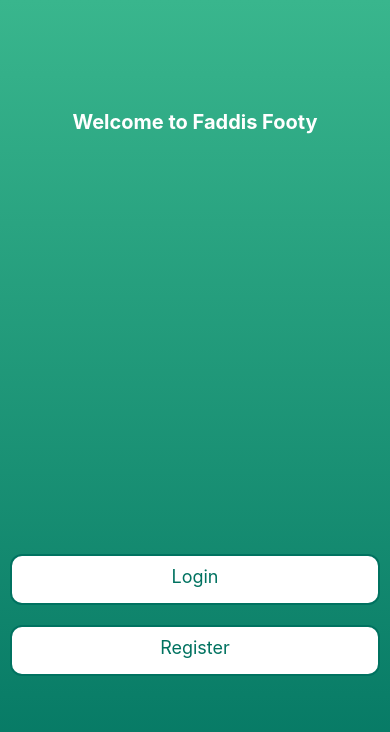
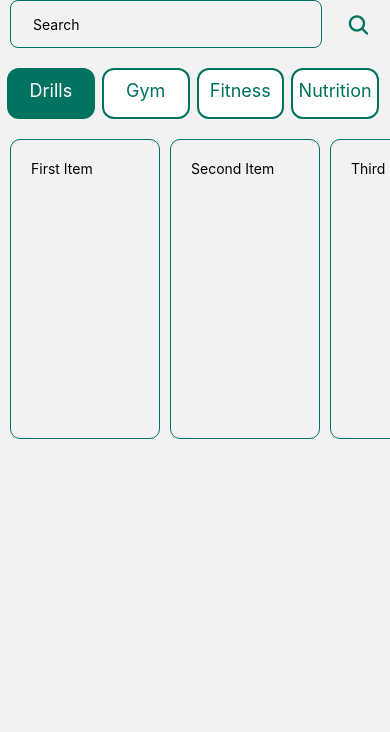
Before and after one commit to nfadd/FaddisFooty, a React Native app in the folder FaddisFooty/: screen /Train in a window 390 px wide. Shown: the top 732 px of the page. Built offline with nearby package versions, Linux system fonts and the light colour scheme.

Commit message:
Simple Train screen user interface

```diff
--- a/FaddisFooty/App.js
+++ b/FaddisFooty/App.js
@@ -1,7 +1,7 @@
 import React from 'react';
 import { NavigationContainer } from '@react-navigation/native';
 import { createNativeStackNavigator } from '@react-navigation/native-stack';
-import { Register, Login, Welcome, Home } from './screens';
+import { Register, Login, Welcome, Home, Train } from './screens';
 import { StyleSheet } from 'react-native';
 import NavBar from './components/NavBar';
 
@@ -16,6 +16,7 @@ export default function App() {
         <Stack.Screen name="Login" component={Login} options={options.screen}/>
         <Stack.Screen name="Register" component={Register} options={options.screen}/>
         <Stack.Screen name="Home" component={Home} options={options.screen}/>
+        <Stack.Screen name="Train" component={Train} options={options.screen}/>
         <Stack.Screen name="NavBar" component={NavBar} options={options.screen}/>
       </Stack.Navigator>
     </NavigationContainer>
--- a/FaddisFooty/components/NavBar.js
+++ b/FaddisFooty/components/NavBar.js
@@ -2,7 +2,7 @@ import { StyleSheet, Image } from 'react-native';
 import React from 'react';
 import { createBottomTabNavigator } from '@react-navigation/bottom-tabs';
 import { Ionicons, FontAwesome, AntDesign } from '@expo/vector-icons';
-import { Home } from '../screens';
+import { Home, Train } from '../screens';
 import COLORS from '../constants/colors';
 
 const Tab = createBottomTabNavigator();
@@ -23,7 +23,7 @@ const NavBar = ({ route }) => {
         />
         <Tab.Screen
             name='Train'
-            component={Home}
+            component={Train}
             initialParams={route.params}
             options={{
                 ...options.screen,
--- /dev/null
+++ b/FaddisFooty/screens/Train.js
@@ -0,0 +1,143 @@
+import { View, Text, Image, StyleSheet, TextInput, TouchableOpacity, Animated, Dimensions, FlatList, StatusBar } from 'react-native';
+import React, { useRef } from 'react';
+import { SafeAreaView } from 'react-native-safe-area-context';
+import COLORS from '../constants/colors';
+import { Ionicons, FontAwesome, AntDesign } from '@expo/vector-icons';
+import Button from '../components/Button';
+
+const Train = () => {
+    const { width } = Dimensions.get('window');
+    const animation = useRef(new Animated.Value(0)).current;
+    const searchBarRef = useRef(null);
+
+    const onSearch = () => {
+        Animated.spring(animation, {
+            toValue: width * 1,
+            useNativeDriver: true,
+        }).start();
+        searchBarRef.current.focus();
+    };
+
+    const DATA = [
+        {
+          id: 'bd7acbea-c1b1-46c2-aed5-3ad53abb28ba',
+          title: 'First Item',
+        },
+        {
+          id: '3ac68afc-c605-48d3-a4f8-fbd91aa97f63',
+          title: 'Second Item',
+        },
+        {
+          id: '58694a0f-3da1-471f-bd96-145571e29d72',
+          title: 'Third Item',
+        },
+    ];
+
+    const Item = ({ exercise }) => {
+        return (
+            <View>
+                <Text style={styles.card}>{exercise.title}</Text>
+            </View>
+        );
+    }
+
+  return (
+    <SafeAreaView style={{flex: 1, marginTop: StatusBar.currentHeight || 0}}>
+        <View>
+            <View style={styles.textbox}>
+                <TextInput
+                    ref={searchBarRef}
+                    placeholder='Search'
+                >
+                </TextInput>
+            </View>
+            <TouchableOpacity
+                style={styles.search}
+                onPress={onSearch}
+            >
+                <Ionicons
+                    name='search'
+                    size={24}
+                    color={COLORS.primary}
+                />
+            </TouchableOpacity>
+        </View>
+
+        <View style={styles.categories}>
+            <Button
+                text='Drills'
+                filled
+                style={styles.category}
+            />
+            <Button
+                text='Gym'
+                // filled
+                style={styles.category}
+            />
+            <Button
+                text='Fitness'
+                // filled
+                style={styles.category}
+            />
+            <Button
+                text='Nutrition'
+                // filled
+                style={styles.category}
+            />
+        </View>
+
+        <View style={styles.drills}>
+            <FlatList
+                data={DATA}
+                renderItem={({item}) => <Item exercise={item}/>}
+                keyExtractor={(item) => item.id}
+                horizontal
+            >
+            </FlatList>
+        </View>
+    </SafeAreaView>
+  )
+};
+
+const styles = StyleSheet.create({
+    textbox: {
+        width: '80%',
+        height: 48,
+        borderColor: COLORS.primary,
+        borderWidth: 1,
+        borderRadius: 8,
+        justifyContent: 'center',
+        paddingLeft: 22,
+        marginLeft: 10
+    },
+    search: {
+        position: 'absolute',
+        alignSelf: 'flex-end',
+        right: '5%',
+        marginTop: '3%',
+    },
+    categories: {
+        paddingTop: 20,
+        flexDirection: 'row'
+    },
+    category: {
+        //TODO:
+        // Fix the padding/margin issue for other phone sizes
+        width: '22.5%',
+        marginLeft: 7
+    },
+    drills: {
+        marginTop: 20,
+    },
+    card: {
+        width: 150,
+        height: 300,
+        padding: 20,
+        marginLeft: 10,
+        borderColor: COLORS.primary,
+        borderWidth: 1,
+        borderRadius: 10,
+    },
+})
+
+export default Train;
--- a/FaddisFooty/screens/index.js
+++ b/FaddisFooty/screens/index.js
@@ -2,5 +2,6 @@ import Register from './Register';
 import Login from './Login';
 import Welcome from './Welcome';
 import Home from './Home';
+import Train from './Train';
 
-export { Register, Login, Welcome, Home };
+export { Register, Login, Welcome, Home, Train };
```
